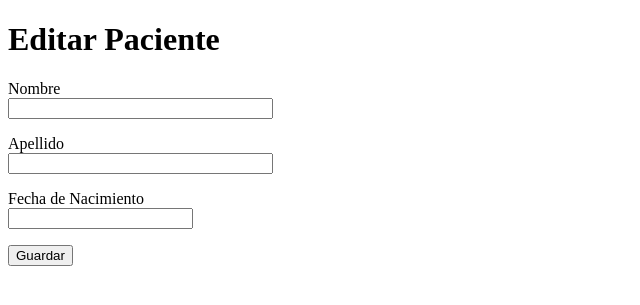
After one commit to Axewc/odonERP, a Flask app: page /pacientes/editar/1 in a window 1280 px wide. The commit adds this page. Shown: the top 305 px of the page, without its empty margins (0-640 px from the left). Run offline with Flask 3, Linux system fonts and the light colour scheme; data that the repository does not hold is empty.

Commit message:
:sparkle: Creamos la lógica para el CRUD de los pacientes

```diff
--- a/app.py
+++ b/app.py
@@ -1,5 +1,6 @@
-from flask import Flask, render_template
-from models import db, Paciente
+from flask import Flask, render_template, redirect, url_for, request
+from models.models import db, Paciente
+from models.forms import PacienteForm # importar el formulario en models/forms.py
 from dotenv import load_dotenv
 import os
 
@@ -9,10 +10,26 @@ load_dotenv()
 app = Flask(__name__)
 
 # Configurar la URI de la base de datos usando las variables de entorno
+app.config['SECRET_KEY'] = os.getenv('SECRET_KEY')
 app.config['SQLALCHEMY_DATABASE_URI'] = f"postgresql://{os.getenv('DB_USER')}:{os.getenv('DB_PASSWORD')}@{os.getenv('DB_HOST')}:{os.getenv('DB_PORT')}/{os.getenv('DB_NAME')}"
 app.config['SQLALCHEMY_TRACK_MODIFICATIONS'] = False
 
 db.init_app(app)
+
+# crear la base de datos
+with app.app_context():
+    db.create_all()
+
+@app.route('/pacientes/nuevo', methods=['GET', 'POST'])
+def agregar_paciente():
+    form = PacienteForm()
+    if form.validate_on_submit():
+        nuevo_paciente = Paciente(nombre=form.nombre.data, apellido = form.apellido.data, fecha_nacimiento=form.fecha_nacimiento.data)
+        db.session.add(nuevo_paciente) # Usar la sesión de la base de datos para agregar el nuevo paciente
+        db.session.commit() # Guardar los cambios en la base de datos
+        return redirect(url_for('mostrar_pacientes'))
+    return render_template('agregar_paciente.html', form=form)
+
 
 @app.route('/')
 def index():
@@ -20,8 +37,29 @@ def index():
 
 @app.route('/pacientes')
 def mostrar_pacientes():
-    pacientes = Paciente.query.all()
+    pacientes = Paciente.query.all() # Obtener todos los pacientes
     return render_template('pacientes.html', pacientes=pacientes)
+
+@app.route('/pacientes/editar/<int:id>', methods=['GET', 'POST'])
+def editar_paciente(id):
+    paciente = Paciente.query.get(id)
+    form = PacienteForm(obj=paciente)
+
+    if form.validate_on_submit():
+        paciente.nombre = form.nombre.data
+        paciente.apellido = form.apellido.data
+        paciente.fecha_nacimiento = form.fecha_nacimiento.data
+        db.session.commit()
+        return redirect(url_for('mostrar_pacientes'))
+
+    return render_template('editar_paciente.html', form=form)
+
+@app.route('/pacientes/eliminar/<int:id>', methods=['POST'])
+def eliminar_paciente(id):
+    paciente = Paciente.query.get_or_404(id)
+    db.session.delete(paciente)
+    db.session.commit()
+    return redirect(url_for('mostrar_pacientes'))
 
 if __name__ == '__main__':
     with app.app_context():
--- /dev/null
+++ b/models/forms.py
@@ -0,0 +1,11 @@
+from flask_wtf import FlaskForm
+from wtforms import StringField, IntegerField, SubmitField
+from wtforms.validators import DataRequired, Length
+
+class PacienteForm(FlaskForm):
+    nombre = StringField('Nombre', validators=[DataRequired(), Length(min=2, max=100)])
+    apellido = StringField('Apellido', validators=[DataRequired(), Length(min=2, max=100)])
+    # fecha_nacimiento debe permitir seleccionar una fecha, date.
+    fecha_nacimiento = StringField('Fecha de Nacimiento', validators=[DataRequired()])
+
+    enviar = SubmitField('Guardar')
--- /dev/null
+++ b/templates/editar_paciente.html
@@ -0,0 +1,30 @@
+<!DOCTYPE html>
+<html lang="es">
+
+<head>
+    <meta charset="UTF-8">
+    <meta name="viewport" content="width=device-width, initial-scale=1.0">
+    <title>Editar Paciente</title>
+</head>
+
+<body>
+    <h1>Editar Paciente</h1>
+    <form method="POST">
+        {{ form.hidden_tag() }}
+        <p>
+            {{ form.nombre.label }} <br>
+            {{ form.nombre(size=30) }}
+        </p>
+        <p>
+            {{ form.apellido.label }} <br>
+            {{ form.apellido(size=30) }}
+        </p>
+        <p>
+            {{ form.fecha_nacimiento.label }} <br>
+            {{ form.fecha_nacimiento() }}
+        </p>
+        <p>{{ form.enviar() }}</p>
+    </form>
+</body>
+
+</html>
```
Also changed, not shown: templates/agregar_paciente.html (added, +27 -0 lines), templates/pacientes.html (+29 -7 lines), models/__init__.py (added), models/models.py (renamed from models.py), 1 other file.
